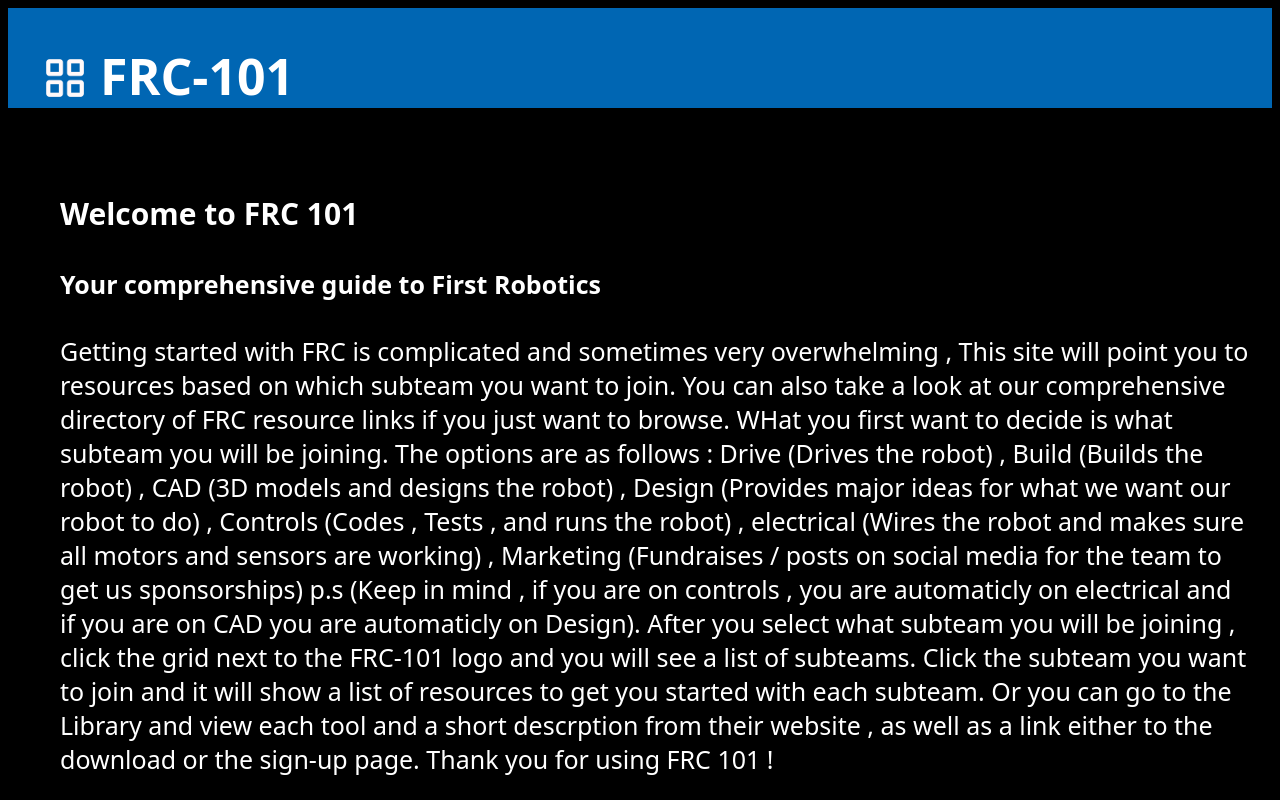
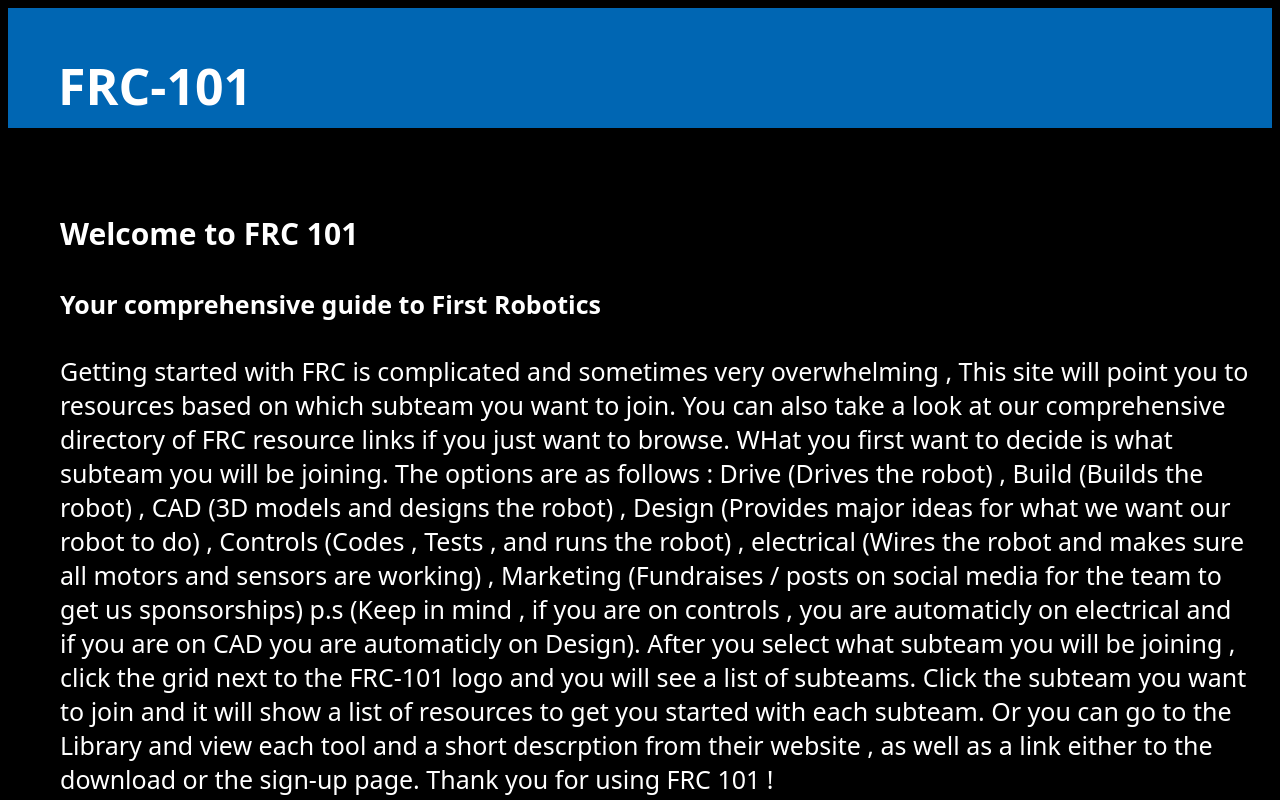
Before and after one commit to Ash-kebab/FINALPROJECTTESTPG, a plain HTML site: page index.html in a window 1280 px wide. Shown: the top 800 px of the page. Drawn offline with Linux system fonts and the light colour scheme.

Commit message:
Add files via upload

```diff
--- a/index.html
+++ b/index.html
@@ -6,8 +6,7 @@
 </head>
 <body>
   <div class="header">
-<img class= "ico" src="grid.png" onclick="openNav();">
-<h1 class = "title" >FRC-101</h1>
+<h1 class = "title" onclick="openNav();" >FRC-101</h1>
 </div>
 <div class="navbar">
 
--- a/style.css
+++ b/style.css
@@ -65,16 +65,18 @@
 margin-bottom: 10px;
 line-height: 50px;*/
 
-height: 50px;
-margin-bottom: 25px;
+height: 45px;
+
+padding-top: 10px;
+padding-left: 50px;
+font-size: 50px;
 }
 
 
 
 h1 {
-    font-size: 50px;
-    padding-left: 10px;
-}
+    font-size: 50 px;
+    }
 
 h4 {
     font-size: 25px;
@@ -122,14 +124,17 @@
 
 background-color : rgb(0, 102, 179);
 height: 100px;
+height: 120px;
 
 }
 
 .ico{
     height: 50px;
     width:  50px;
-padding-top: 45px;
-padding-left: 32px;
+padding-top: 22px;
+/*padding-left: 32px;
+padding-bottom: 25px;*/
+
 
 
 }
```
Also changed, not shown: grid-circle.png (added).
